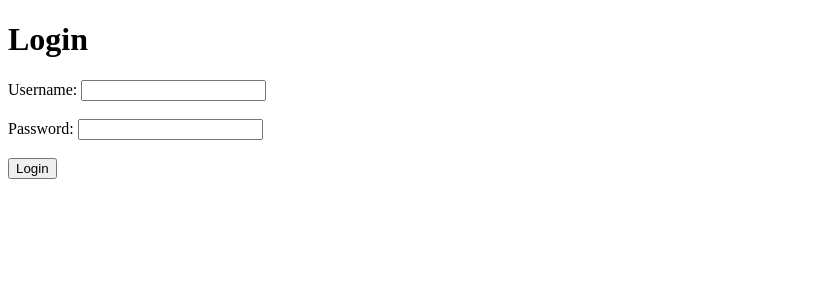
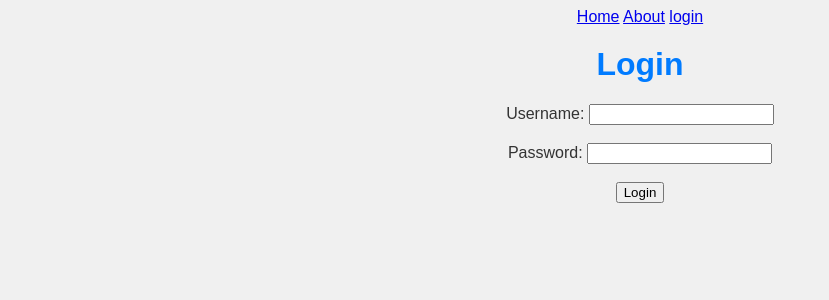
Before and after one commit to Krithin742/flask_basics, a Flask app: page /login in a window 1280 px wide. Shown: the top 300 px of the page, without its empty margins (0-829 px from the left). Run offline with Flask 3, Linux system fonts and the light colour scheme.

Commit message:
http(get,post),create a base file and extends into files(home.html,about.html,login.html)

```diff
--- a/app.py
+++ b/app.py
@@ -3,17 +3,19 @@ from flask import Flask , render_template,request
 app = Flask(__name__) #application instance
 @app.route('/') #index route
 def home(): #route function
-    return "Hello, World!"
+    return render_template("home.html") #rendering the base.html template
+
 @app.route('/about')
 def about():
-    return "<h1>About Us</h1> <p>This is the about page.</p>"
+    return render_template("about.html") #rendering the about.html template
+
 @app.route('/contact')
 def contact():
     return render_template("index.html",name="Rithin",age=21)
 @app.route('/jinja-basics')
-def jinja_basics():
+def home_page():
     user_name = "Rithin"
-    return f"<h1>Hello, {user_name}<h1> <p>This is a simple HTML template.</p>"
+    return f"<h1>Hello, {user_name}</h1> <p>This is a simple HTML template.</p>"
 
 @app.route('/login', methods=['GET', 'POST'])
 def login():
@@ -21,8 +23,11 @@ def login():
         username = request.form['username']
         password = request.form['password']
         # Add your login logic here
-        return f"<h1> username is {username} and password is {password}</h1>"
+        return render_template("index.html", name=username, age=21)  # Example: Redirect to index page after login
     return render_template("login.html")
+
+
+
 
 
 if __name__ == '__main__':
--- /dev/null
+++ b/templates/base.html
@@ -0,0 +1,19 @@
+<!DOCTYPE html>
+<html>
+    <head>
+        <title>{% block title %}My Flask App{% endblock %}</title>
+        <link rel="stylesheet" href="{{ url_for('static', filename='style.css') }}">
+    </head>
+    <body>
+       <nav>
+            <class="navbar">
+                <a href="/">Home</a>
+                <a href="/about">About</a>
+                <a href="/login">login</a>
+            </class>
+        </nav>
+        <div class="content">
+            {% block content %}
+            {% endblock %}
+        </div>
+    </body>
--- a/templates/login.html
+++ b/templates/login.html
@@ -1,9 +1,9 @@
-<!DOCTYPE html>
-<html>
-    <head>
-        <title>Login Page</title>
-    </head>
-    <body>
+
+    {% extends "base.html" %}
+    {% block title %}
+        Login Page
+    {% endblock %}
+    {% block content %}
         <h1>Login</h1>
         <form action="/login" method="post">
             <label for="username">Username:</label>
@@ -12,4 +12,4 @@
             <input type="password" id="password" name="password" required><br><br>
             <input type="submit" value="Login">
         </form>
-    </body>
+    {% endblock %}
```
Also changed, not shown: templates/about.html (added, +8 -0 lines), templates/home.html (added, +8 -0 lines).
